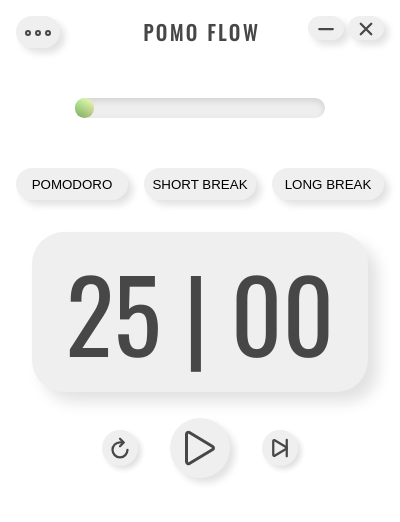
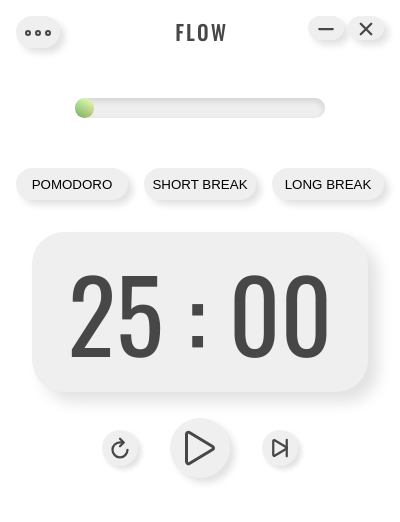
Before and after one commit to Nutty-Nuts/flow, an Electron app: page src/index.html in a window 400 px wide. Drawn offline with nearby package versions, Linux system fonts and the light colour scheme.

Commit message:
package.json and html modifications

```diff
--- a/src/index.html
+++ b/src/index.html
@@ -24,7 +24,7 @@
         </div>
 
         <div class="drag">
-          <b>POMO FLOW</b>
+          <b>FLOW</b>
         </div>
 
         <div class="window-settings">
@@ -75,7 +75,7 @@
               25
             </span>
             <span id="js-separator">
-              |
+              :
             </span>
             <span id="js-seconds">
               00
```
Also changed, not shown: package.json (+7 -3 lines), 1 other file.
